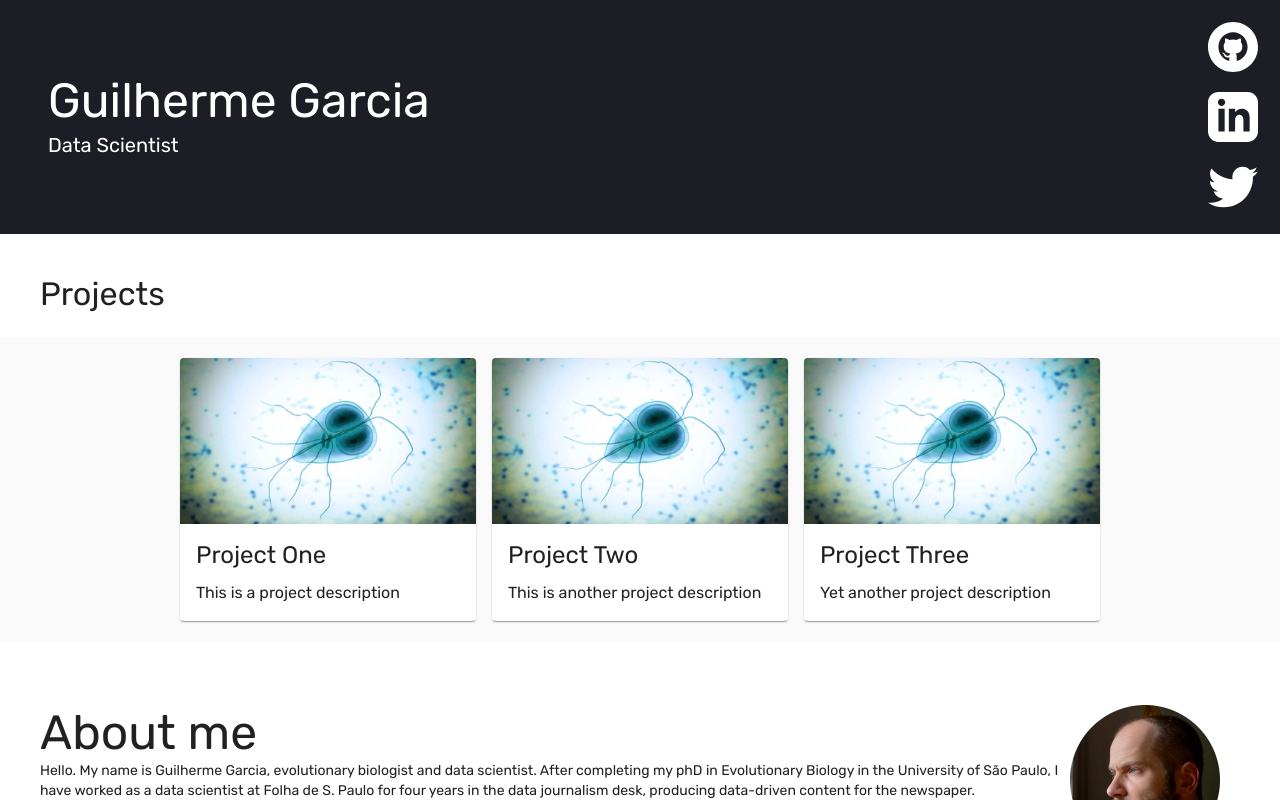
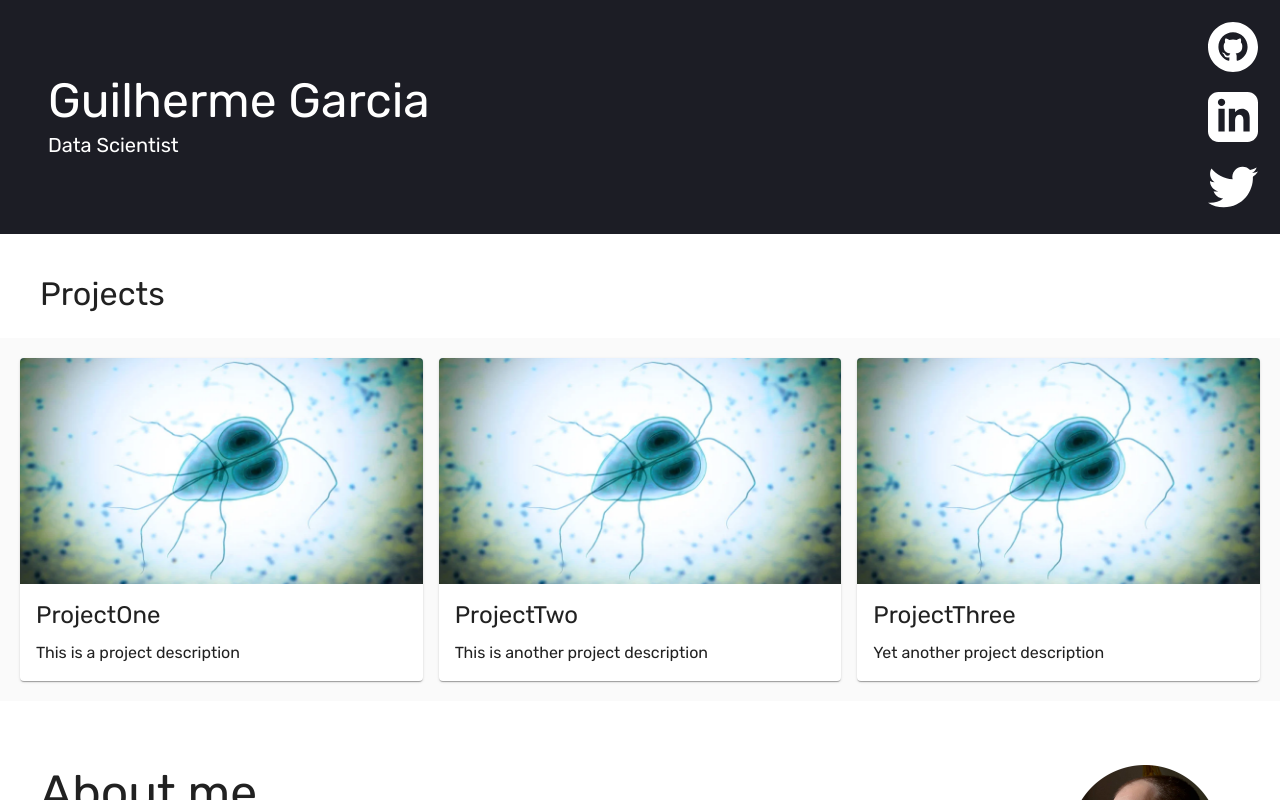
Before and after one commit to ggarciapato/homepage, a React (Create React App) app: page / in a window 1280 px wide. Shown: the top 800 px of the page. Built offline with nearby package versions, Linux system fonts and the light colour scheme.

Commit message:
test run locally, passed all

```diff
--- a/src/components/AboutMe.jsx
+++ b/src/components/AboutMe.jsx
@@ -16,7 +16,7 @@ export function AboutMe(theme) {
                     <Typography variant="h3">
                         About me
                     </Typography>
-                    <Typography variant="p">
+                    <Typography variant="body2">
                         Hello. My name is Guilherme Garcia,
                         evolutionary biologist and data scientist.
                         After completing my phD in Evolutionary Biology
--- a/src/components/Projects.jsx
+++ b/src/components/Projects.jsx
@@ -6,15 +6,23 @@ import {
     CardContent,
     Grid,
     Typography,
-    Container
+    Container,
+    Box
 } from "@material-ui/core";
 
 import useStyles from "../styles";
 import projects from "./projects.json";
 
 function renderCards(content, classes) {
-    return content.map((project) => (
+    return (
         <>
+        <Grid
+            container
+            className={classes.cardGrid}
+            spacing={2}
+            justifyContent="center"
+        >
+            {content.map((project) => (
                 <Grid item key={project.title} xs={12} sm={6} md={4}>
                     <Card className={classes.card}>
                         <CardActionArea>
@@ -34,8 +42,9 @@ function renderCards(content, classes) {
                         </CardActionArea>
                     </Card>
                 </Grid>
+            ))}
+        </Grid>
         </>
-    )
     )};
 
 export function Projects(theme) {
@@ -47,11 +56,7 @@ export function Projects(theme) {
                     Projects
                 </Typography>
             </Container>
-            <Container className={classes.cardGrid} maxWidth="md">
-               <Grid container spacing={2} justify="center">
             {renderCards(projects, classes)}
-                </Grid>
-            </Container>
         </>
     )
 }
--- a/src/components/projects.json
+++ b/src/components/projects.json
@@ -1,18 +1,18 @@
 [
     {
-        "title": "Project One",
+        "title": "ProjectOne",
         "image": "giardia.png",
         "description": "This is a project description",
         "alt": "This is displayed when we hover the mouse"
     },
     {
-        "title": "Project Two",
+        "title": "ProjectTwo",
         "image": "giardia.png",
         "alt": "This is displayed when we hover the mouse",
         "description": "This is another project description"
     },
     {
-        "title": "Project Three",
+        "title": "ProjectThree",
         "image": "giardia.png",
         "alt": "This is displayed when we hover the mouse",
         "description": "Yet another project description"
--- a/src/styles.js
+++ b/src/styles.js
@@ -35,7 +35,10 @@ const useStyles = makeStyles((theme) => ({
     marginTop: "40px"
   },
   cardGrid: {
-    padding: "20px 20px"
+    padding: "20px 20px",
+    // spacing: "2",
+    // justifyContent: "center",
+    // maxWidth: "md"
   },
   card: {
     height: "100%",
```
Also changed, not shown: 1 other file (tests, documents, lock files or other folders). Lines whose indentation alone changed are shown as unchanged.
